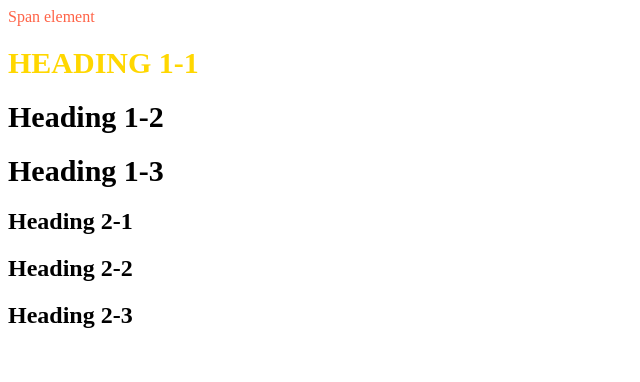
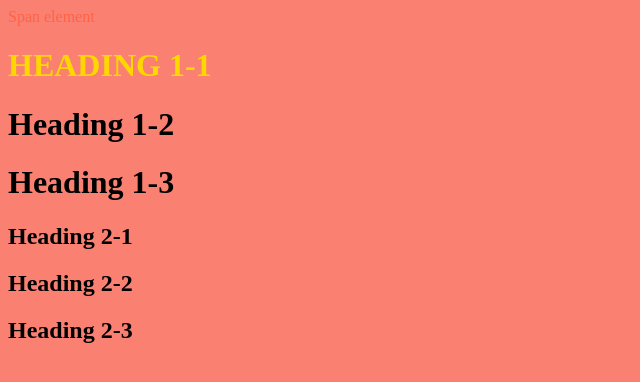
Before and after one commit to RamithSiri/animated-hero, a plain HTML site: page saloon-test.html in a window 1280 px wide. Shown: the whole page, without its empty margins (0-640 px from the left). Drawn offline with Linux system fonts and the light colour scheme.

Commit message:
Made a css folder and a css file

```diff
--- /dev/null
+++ b/css/test.css
@@ -0,0 +1,7 @@
+body{background-color: salmon;}
+<style type="text/css">
+		h1{font-size:30px;}
+			.dorky{text-transform: uppercase;}
+			span{color:tomato;}
+			h1 span{ color: gold; }
+	</style>
--- a/saloon-test.html
+++ b/saloon-test.html
@@ -1,12 +1,7 @@
 <!DOCTYPE html>
 <html>
 <head>
-	<style type="text/css">
-		h1{font-size:30px;}
-			.dorky{text-transform: uppercase;}
-			span{color:tomato;}
-			h1 span{ color: gold; }
-	</style>
+	<link rel="stylesheet" type="text/css" href="css/test.css">
 	<title></title>
 </head>
 <body>
```
